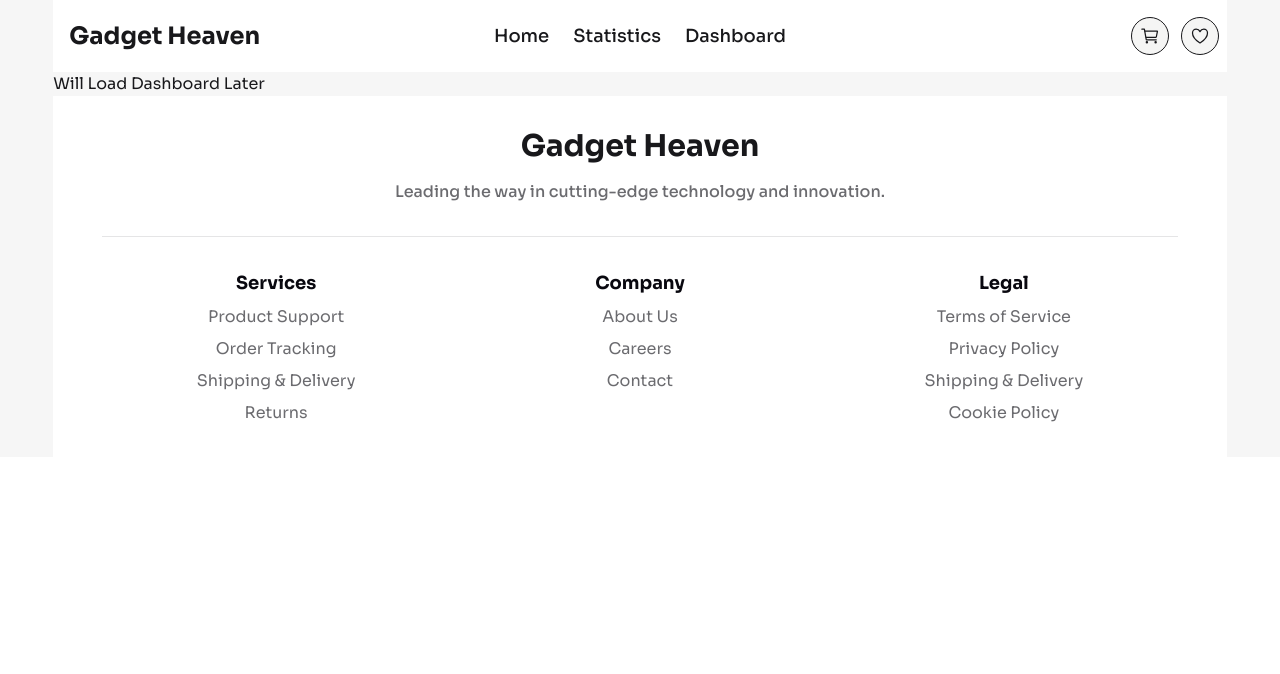
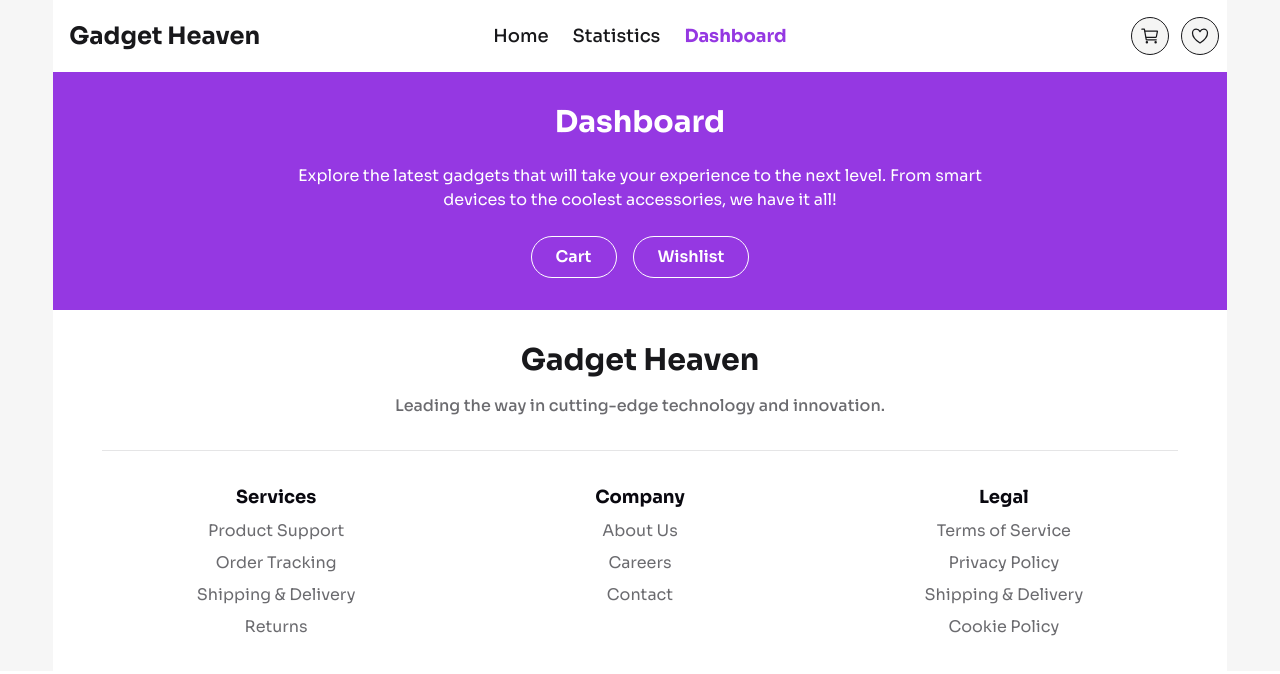
Before and after one commit to programming-hero-web-course-4/b10a8-gadget-heaven-legendary-idiot, a React (Vite) app: page /dashboard in a window 1280 px wide. Shown: the top 674 px of the page. Built offline with nearby package versions, Linux system fonts and the light colour scheme.

Commit message:
Dashboard Page, Cart, Wishlist Completed

```diff
--- a/src/MainLayout.jsx
+++ b/src/MainLayout.jsx
@@ -1,12 +1,21 @@
 import { Outlet } from "react-router-dom";
 import Navbar from "./components/Navbar";
 import Footer from "./components/Footer";
+import { createContext, useState } from "react";
+export const WishListContext = createContext(null);
+export const AddToCartContext = createContext(null);
 
 const MainLayout = () => {
+  const [addToWishList, setAddToWishList] = useState([]);
+  const [addToCart, setAddToCart] = useState([]);
   return (
     <div className="w-11/12 m-auto">
       <Navbar />
-      <Outlet />
+      <WishListContext.Provider value={{ addToWishList, setAddToWishList }}>
+        <AddToCartContext.Provider value={{ addToCart, setAddToCart }}>
+          <Outlet />
+        </AddToCartContext.Provider>
+      </WishListContext.Provider>
       <Footer />
     </div>
   );
--- /dev/null
+++ b/src/components/CartBoxCard.jsx
@@ -0,0 +1,42 @@
+import { RxCrossCircled } from "react-icons/rx";
+import { useLocation } from "react-router-dom";
+
+const CartBoxCard = ({ item, btn }) => {
+  const { product_title, description, price, product_img } = item;
+
+  return (
+    <div className="bg-white p-4 space-y-4 sm:space-y-0 sm:grid sm:grid-cols-5 sm:gap-4 rounded-2xl">
+      <figure className="h-[250px] md:h-[180px] sm:col-span-2 lg:col-span-1 border border-gray-200 rounded-2xl overflow-hidden">
+        <img
+          src={product_img}
+          alt={product_title}
+          className="w-full h-full object-cover"
+        />
+      </figure>
+      <div className="sm:col-span-3 lg:col-span-4 flex justify-between gap-4">
+        <div className="space-y-3 overflow-hidden">
+          <h2 className="text-2xl font-semibold text-[#09080F]">
+            {product_title}
+          </h2>
+          <p className="w-full text-nowrap overflow-hidden text-ellipsis text-base text-[#09080F99]">
+            {description}
+          </p>
+          <p className="text-lg font-medium text-[#09080FCC]">
+            Price: ${price}
+          </p>
+          {btn && (
+            <button className="bg-[#9538E2] text-white text-base py-2 px-6 rounded-full">
+              {btn}
+            </button>
+          )}
+        </div>
+
+        <button className="inline-flex">
+          <RxCrossCircled className="text-[#FF0000] size-8" />
+        </button>
+      </div>
+    </div>
+  );
+};
+
+export default CartBoxCard;
--- a/src/components/Navbar.jsx
+++ b/src/components/Navbar.jsx
@@ -8,10 +8,24 @@ const Navbar = () => {
         <NavLink to="/">Home</NavLink>
       </li>
       <li>
-        <NavLink>Statistics</NavLink>
+        <NavLink
+          className={({ isActive }) =>
+            isActive ? "text-[#9538E2] font-bold" : ""
+          }
+          to={"/statistics"}
+        >
+          Statistics
+        </NavLink>
       </li>
       <li>
-        <NavLink>Dashboard</NavLink>
+        <NavLink
+          className={({ isActive }) =>
+            isActive ? "text-[#9538E2] font-bold" : ""
+          }
+          to={"/dashboard"}
+        >
+          Dashboard
+        </NavLink>
       </li>
     </>
   );
--- /dev/null
+++ b/src/components/PageSection.jsx
@@ -0,0 +1,38 @@
+import { NavLink } from "react-router-dom";
+
+const PageSection = ({ title, description, btn1, btn2 }) => {
+  return (
+    <div className="bg-[#9538E2] text-center py-8 space-y-6">
+      <h2 className="text-3xl font-bold text-white w-[85%] md:w-3/5 mx-auto">
+        {title}
+      </h2>
+      <p className="text-base font-normal text-white w-[85%] md:w-3/5 mx-auto">
+        {description}
+      </p>
+      <div className="flex items-center gap-4 justify-center">
+        <NavLink
+          to="/dashboard/cart"
+          className={({ isActive }) =>
+            `border py-2 px-6 font-semibold rounded-full hover:bg-white hover:text-[#9538E2] ${
+              isActive ? "bg-white text-[#9538E2]" : "border-white text-white"
+            }`
+          }
+        >
+          {btn1}
+        </NavLink>
+        <NavLink
+          to="/dashboard/wishlist"
+          className={({ isActive }) =>
+            `border py-2 px-6 font-semibold rounded-full hover:bg-white hover:text-[#9538E2] ${
+              isActive ? "bg-white text-[#9538E2]" : "border-white text-white"
+            }`
+          }
+        >
+          {btn2}
+        </NavLink>
+      </div>
+    </div>
+  );
+};
+
+export default PageSection;
--- a/src/components/ProductContainer.jsx
+++ b/src/components/ProductContainer.jsx
@@ -1,5 +1,7 @@
 import { Rating } from "@mui/material";
 import { IoCartOutline, IoHeartOutline } from "react-icons/io5";
+import { AddToCartContext, WishListContext } from "../MainLayout";
+import { useContext } from "react";
 
 const ProductContainer = ({ product }) => {
   const {
@@ -14,6 +16,9 @@ const ProductContainer = ({ product }) => {
     availability,
     rating,
   } = product;
+
+  const { addToWishList, setAddToWishList } = useContext(WishListContext);
+  const { addToCart, setAddToCart } = useContext(AddToCartContext);
 
   return (
     <div className="grid grid-cols-1 md:grid-cols-4 gap-6 p-6 absolute top-52 md:top-44 bg-white w-11/12 sm:w-[85%] left-1/2 -translate-x-1/2 rounded-2xl">
@@ -61,11 +66,21 @@ const ProductContainer = ({ product }) => {
           </span>
         </div>
         <div className="flex items-center gap-4">
-          <button className="bg-[#9538E2] hover:bg-[#9538e2d7] border-1 text-white rounded-full px-4 py-2 cursor-pointer flex items-center gap-2 text-lg font-semibold">
+          <button
+            onClick={() => {
+              setAddToCart([...addToCart, product]);
+            }}
+            className="bg-[#9538E2] hover:bg-[#9538e2d7] border-1 text-white rounded-full px-4 py-2 cursor-pointer flex items-center gap-2 text-lg font-semibold"
+          >
             <span>Add To Cart</span>
             <IoCartOutline className="size-6" />
           </button>
-          <button className="rounded-full p-2 hover:bg-stone-300 cursor-pointer border border-[#0b0b0b26] font-bold">
+          <button
+            onClick={() => {
+              setAddToWishList([...addToWishList, product]);
+            }}
+            className="rounded-full p-2 hover:bg-stone-300 cursor-pointer border border-[#0b0b0b26] font-bold"
+          >
             <IoHeartOutline className="size-6" />
           </button>
         </div>
--- /dev/null
+++ b/src/pages/Dashboard.jsx
@@ -0,0 +1,18 @@
+import { Outlet } from "react-router-dom";
+import PageSection from "../components/PageSection";
+
+const Dashboard = () => {
+  return (
+    <div>
+      <PageSection
+        title="Dashboard"
+        description="Explore the latest gadgets that will take your experience to the next level. From smart devices to the coolest accessories, we have it all!"
+        btn1="Cart"
+        btn2="Wishlist"
+      />
+      <Outlet />
+    </div>
+  );
+};
+
+export default Dashboard;
--- /dev/null
+++ b/src/pages/DisplayCart.jsx
@@ -0,0 +1,36 @@
+import { useContext, useEffect, useState } from "react";
+import { AddToCartContext } from "../MainLayout";
+import CartBoxCard from "../components/CartBoxCard";
+
+const DisplayCart = () => {
+  const { addToCart, setAddToCart } = useContext(AddToCartContext);
+  const [totalPrice, setTotalPrice] = useState(0);
+  useEffect(() => {
+    addToCart?.forEach((product) => {
+      setTotalPrice((prev) => prev + product.price);
+    });
+  }, [addToCart]);
+  return (
+    <div className="my-8 space-y-5">
+      <div className="flex flex-col md:flex-row justify-between items-center gap-4">
+        <h2 className="text-2xl font-bold text-[#0B0B0B]">Cart</h2>
+        <div className="flex flex-col sm:flex-row items-center gap-4">
+          <h2 className="text-2xl font-bold text-[#0B0B0B]">
+            Total Cost: ${totalPrice.toFixed(2)}
+          </h2>
+          <button className="border border-[#8332C5] text-base text-[#9538E2] py-2 px-6 rounded-full">
+            Sort By Price
+          </button>
+          <button className="bg-[#9538E2] text-base text-white py-2 px-6 rounded-full">
+            Purchase
+          </button>
+        </div>
+      </div>
+      {addToCart?.map((product, index) => (
+        <CartBoxCard key={index} item={product} />
+      ))}
+    </div>
+  );
+};
+
+export default DisplayCart;
--- /dev/null
+++ b/src/pages/WishList.jsx
@@ -0,0 +1,18 @@
+import { useContext } from "react";
+import { WishListContext } from "../MainLayout";
+import CartBoxCard from "../components/CartBoxCard";
+
+const WishList = () => {
+  const { addToWishList, setAddToWishList } = useContext(WishListContext);
+  console.log(addToWishList);
+  return (
+    <div className="my-8 space-y-5">
+      <h2 className="text-2xl font-bold text-[#0B0B0B]">Cart</h2>
+      {addToWishList?.map((product, index) => (
+        <CartBoxCard key={index} item={product} btn="Add To Cart" />
+      ))}
+    </div>
+  );
+};
+
+export default WishList;
```
Also changed, not shown: src/routes/Routes.jsx (+14 -1 lines).
